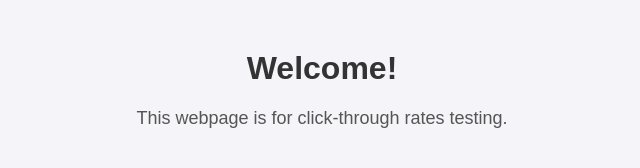
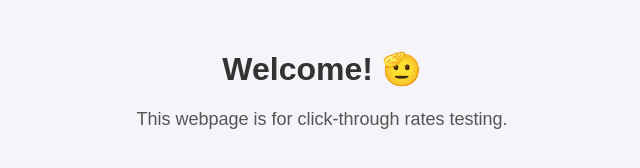
Before and after one commit to HimakarN/Test, a plain HTML site: page index.html in a window 1280 px wide. Shown: the whole page, without its empty margins (318-958 px from the left). Drawn offline with Linux system fonts and the light colour scheme.

Commit message:
Update index.html

```diff
--- a/index.html
+++ b/index.html
@@ -38,7 +38,7 @@
 </head>
 <body>
   <div class="container">
-    <h1>Welcome!</h1>
+    <h1>Welcome! 🫡</h1>
     <p>This webpage is for click-through rates testing.</p>
 
   </div>
```
